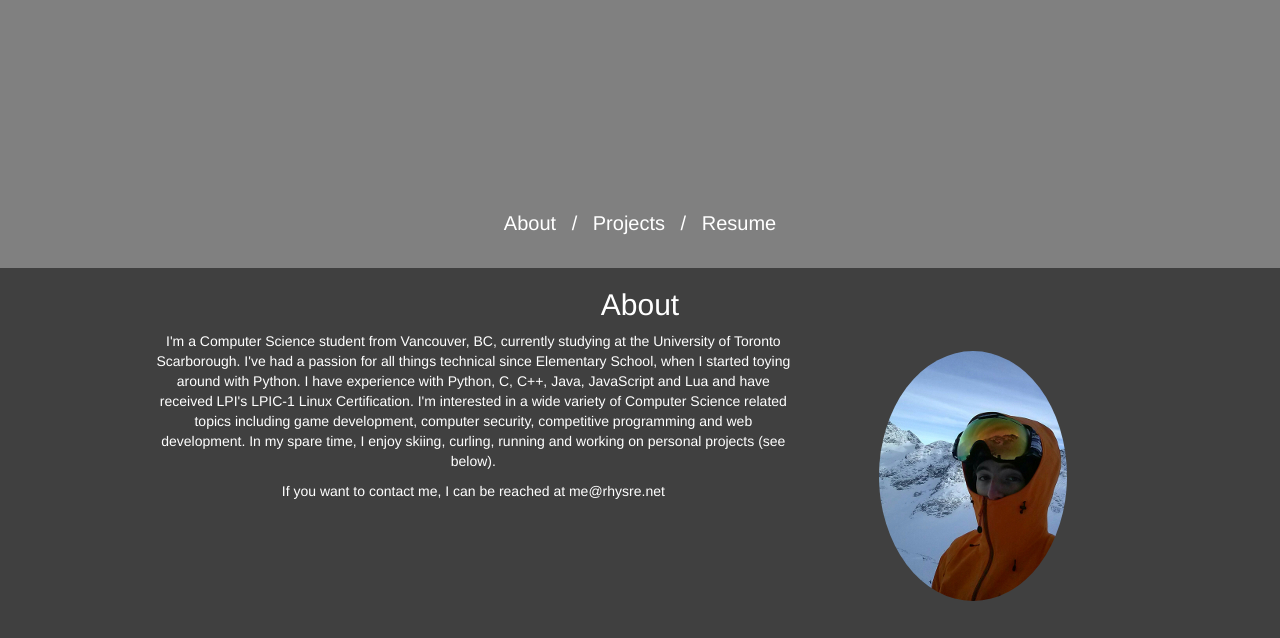
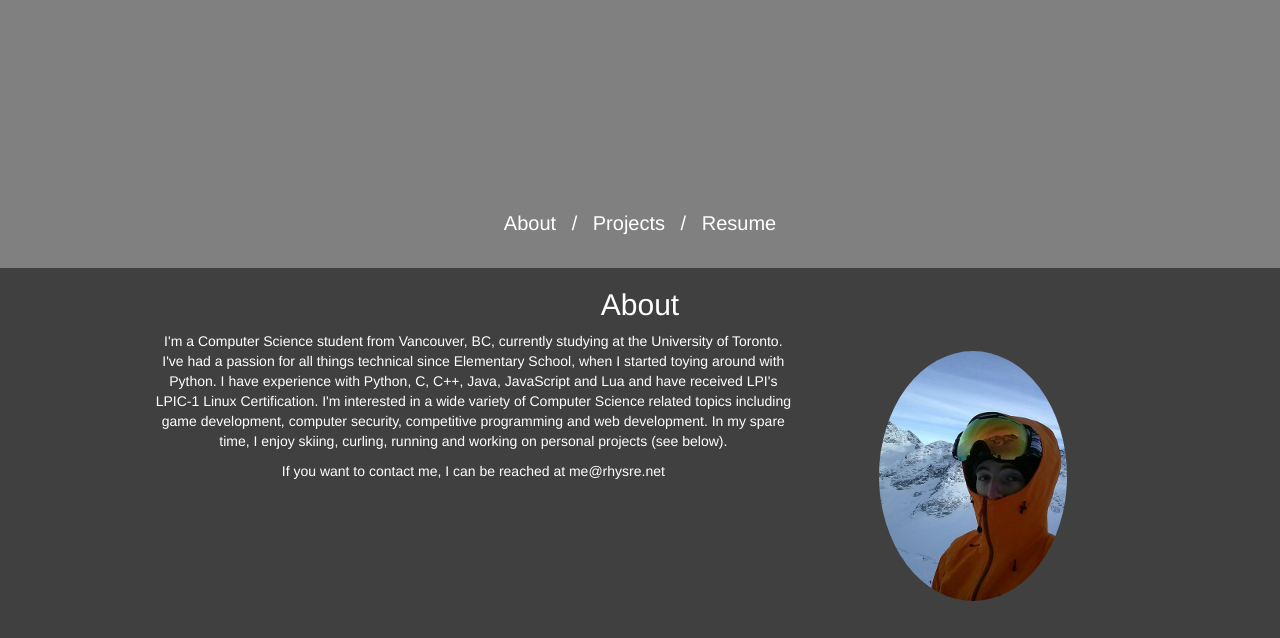
Before and after one commit to GunshipPenguin/rhysre.net, a plain HTML site: page index.html in a window 1280 px wide. Shown: the part 532-1170 px from the top of the page. Drawn offline with nearby package versions, Linux system fonts and the light colour scheme.

Commit message:
Update about text

```diff
--- a/index.html
+++ b/index.html
@@ -52,7 +52,7 @@
       <div class="col-xs-12 col-md-8">
         <p>
           I'm a Computer Science student from Vancouver, BC, currently studying
-          at the University of Toronto Scarborough. I've had a passion for all
+          at the University of Toronto. I've had a passion for all
           things technical since Elementary School, when I started toying around
           with Python. I have experience with Python, C, C++, Java, JavaScript
           and Lua and have received LPI's LPIC-1 Linux Certification. I'm
```
